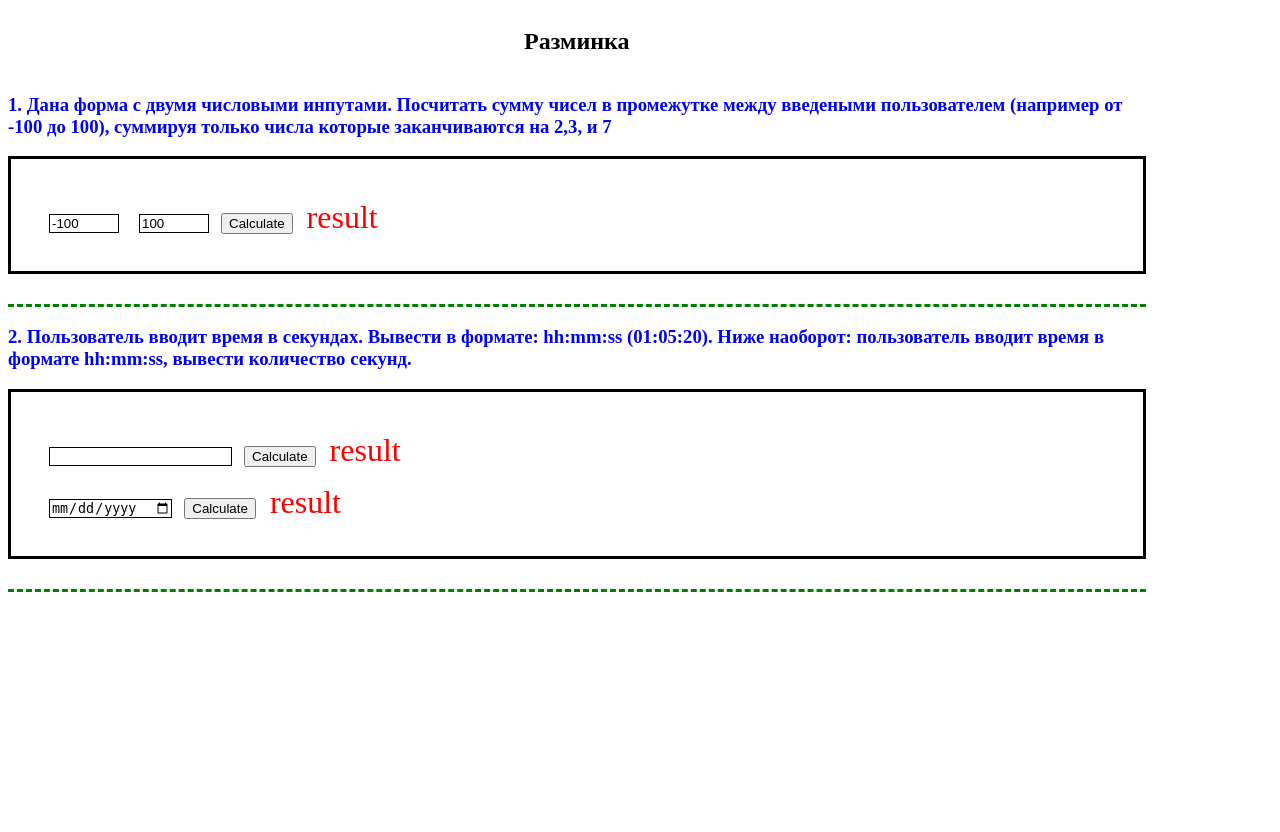
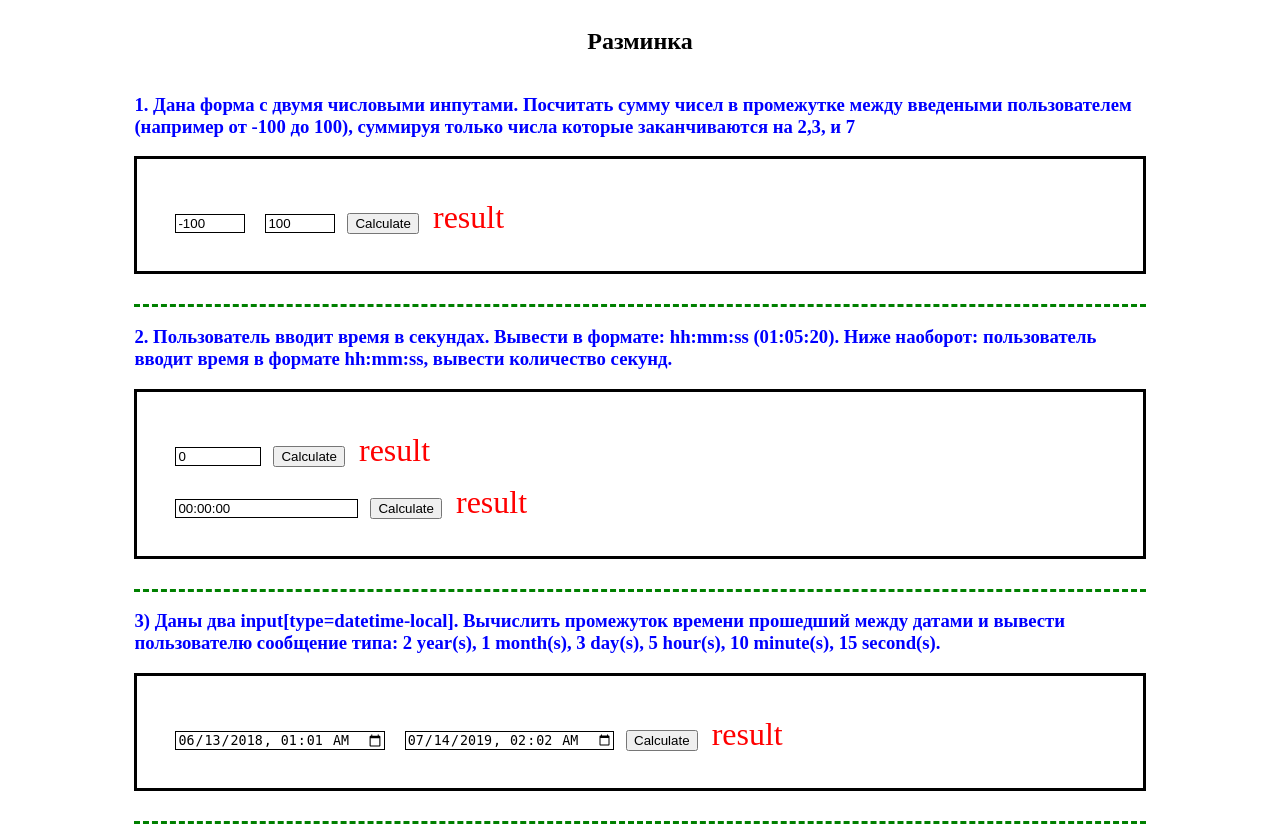
Before and after one commit to linxok/IntroToFullStack, a PHP site: page / in a window 1280 px wide. Before the commit the page ends 592 px from the top, so only its background shows below. Run offline with PHP 8.4, Linux system fonts and the light colour scheme.

Commit message:
PS_2 warmup

```diff
--- a/WD_PS_2_Javascript_RegExp/index.html
+++ b/WD_PS_2_Javascript_RegExp/index.html
@@ -26,17 +26,27 @@
             Ниже наоборот: пользователь вводит время в формате hh:mm:ss, вывести количество секунд.</h3>
         <div class="form_wrapper">
             <div>
-                <input class="form_input" type="number" id="iput_sekonds">
+                <input class="form_input" type="number" min="0" max="999999" value="0" id="input_seconds">
                 <button class="btn" type="button" id="calculateTime">Calculate</button>
                 <label class="label" id="timeResult1">result</label>
             </div>
             <div>
-                <input class="form_input" type="date" id="iput_date">
-                <button class="btn" type="button" id="calculateDate">Calculate</button>
+                <input class="form_input" type="text" id="input_time" value="00:00:00">
+                <button class="btn" type="button" id="calculateSeconds">Calculate</button>
                 <label class="label" id="timeResult2">result</label>
-
             </div>
          </div>
+    </form>
+    <form class="form">
+        <h3 class="form_head">3) Даны два input[type=datetime-local]. Вычислить промежуток времени
+            прошедший между датами и вывести пользователю сообщение типа:
+            2 year(s), 1 month(s), 3 day(s), 5 hour(s), 10 minute(s), 15 second(s).</h3>
+        <div class="form_wrapper">
+            <input class="form_input" type="datetime-local" id="first_date" value="2018-06-13T01:01">
+            <input class="form_input" type="datetime-local" id="second_date" value="2019-07-14T02:02">
+            <button class="btn" type="button" id="btn_date_interval">Calculate</button>
+            <label class="label" id="date_interval">result</label>
+        </div>
     </form>
 </section>
 <script src="./main.js"></script>
--- a/WD_PS_2_Javascript_RegExp/main.css
+++ b/WD_PS_2_Javascript_RegExp/main.css
@@ -1,9 +1,11 @@
 .wrapper {
     display: flex;
     flex-direction: column;
-    width: 90%;
-    justify-content: center;
+    width: auto;
+    align-content: center;
     color: blue;
+    margin: 0 10%;
+    min-width: 480px;
 }
 
 .head_main {
@@ -30,3 +32,9 @@
     border: black solid 1px;
     margin: 8px;
 }
+
+@media only screen and (max-width: 550px) {
+    .wrapper {
+        margin: 0 0;
+    }
+}
--- a/WD_PS_2_Javascript_RegExp/main.js
+++ b/WD_PS_2_Javascript_RegExp/main.js
@@ -1,20 +1,100 @@
+const btn1 = document.getElementById('btn1');
 
-btn1.addEventListener('click' , () => {
-   const val1  = parseFloat( document.getElementById('elem1').value);
-   const val2  = parseFloat( document.getElementById('elem2').value);
+
+//  task 1
+btn1.addEventListener('click', () => {
+    const val1 = parseFloat(document.getElementById('elem1').value);
+    const val2 = parseFloat(document.getElementById('elem2').value);
 
     if (val1 > val2) {
         [val1, val2] = [val2, val1];
     }
-   let i = val1;
-   let summa= 0;
-   for (i = val1; i <= val2; i++ ){
-      if (Math.abs(i)%10 === 2 || Math.abs(i)%10 === 3 || Math.abs(i)%10 === 7 ) {
+
+    let summa = 0;
+    for (let i = val1; i <= val2; i++) {
+        if (Math.abs(i) % 10 === 2 || Math.abs(i) % 10 === 3 || Math.abs(i) % 10 === 7) {
             summa += i;
         }
     }
+    document.getElementById('result1').textContent = summa;
+});
 
 
-   document.getElementById('result1').textContent = summa;
+// task 2.1
+
+const calculateTime = document.getElementById('calculateTime');
+calculateTime.addEventListener('click', () => {
+    const seconds = parseFloat(document.getElementById('input_seconds').value);
+    let date = new Date(null);
+    date.setSeconds(seconds);
+
+    /*let h = seconds / 3600 ^ 0;
+    let m = (seconds - h * 3600) / 60 ^ 0;
+    let s = seconds - h * 3600 - m * 60;
+    let out = ((h < 10 ? "0" + h : h) + " ч. " + (m < 10 ? "0" + m : m) + " мин. " + (s < 10 ? "0" + s : s) + " сек.");
+    document.getElementById('timeResult1').innerText = out;
+    */
+
+    const convertTime = function (input, separator) {
+        const pad = function (input) {
+            return input < 10 ? "0" + input : input;
+        };
+        return [
+            pad(Math.floor(input / 3600)),
+            pad(Math.floor(input % 3600 / 60)),
+            pad(Math.floor(input % 60)),
+        ].join(typeof separator !== 'undefined' ? separator : ':');
+    };
+
+    document.getElementById('timeResult1').innerText = convertTime(seconds);
+});
+
+
+// task 2.2
+const calculateSeconds = document.getElementById('calculateSeconds');
+calculateSeconds.addEventListener('click', () => {
+
+    let input = document.getElementById('input_time');
+    input = input.value;
+    input = input.split(':');
+
+    let h = parseInt(input[0]);
+    let m = parseInt(input[1]);
+    let s = parseInt(input[2]);
+
+    let out = h * 60 * 60 + m * 60 + s;
+
+    console.log(out);
+    document.getElementById('timeResult2').innerText = `${out} s.`;
+});
+
+/** does not take into account the calendar number of days in the month */
+
+const btn_date_interval = document.getElementById('btn_date_interval');
+btn_date_interval.addEventListener('click', () => {
+    const date1 = new Date(document.getElementById('first_date').value);
+    const date2 = new Date(document.getElementById('second_date').value);
+    let dateRez = new Date(date2 - date1);
+
+    console.log(dateRez.getMonth());
+    const out = `${dateRez.getFullYear() - 1970}year(s), ${dateRez.getMonth()}month(s), ${dateRez.getDay()}day(s),
+        ${dateRez.getUTCHours()}hour(s), ${dateRez.getMinutes()}minute(s), ${dateRez.getSeconds()}second(s)`;
+
+    /** alternate idea
+     /*const min = 60;
+     const hour = min * 60;
+     const day = hour * 24;
+     const month = day * 31  ;
+     const year = day * 365;
+
+     let years = dateRez / year ^ 0;
+     let months = (dateRez - years * year) / month ^ 0;
+     let days = (dateRez - years * year - month * months) / day ^ 0;
+     let hours = (dateRez - years * year - month * months - days * day) / hour ^ 0;
+     let mins = (dateRez - years * year - month * months - days * day - hour * hours) / min ^ 0;
+     let seconds = (dateRez - years * year - month * months - days * day - hour * hours - min * mins);
+     console.log(out);*/
+
+    document.getElementById('date_interval').innerText = out;
 
 });
```
Lines whose indentation alone changed are shown as unchanged.
